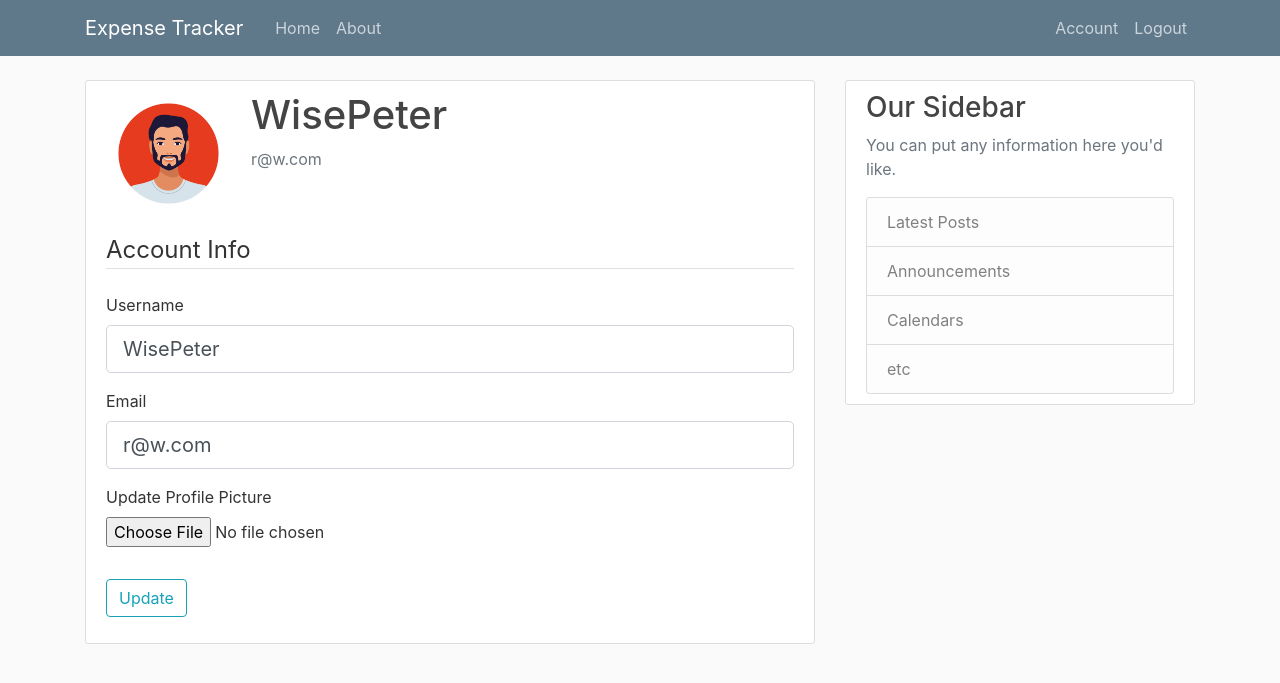
After one commit to thewisepeter/wisdomexpense, a Flask app: page /account in a window 1280 px wide. The commit adds this page. Shown: the top 683 px of the page. Run offline with Flask 3, Linux system fonts and the light colour scheme; a user stored in the database is signed in; some libraries are stand-ins or nearby versions.

Commit message:
implemented user account

```diff
--- a/expense_app/__init__.py
+++ b/expense_app/__init__.py
@@ -9,5 +9,7 @@ app.config['SQLALCHEMY_DATABASE_URI'] = 'sqlite:///site.db'
 db = SQLAlchemy(app)
 bcrypt = Bcrypt(app)
 login_manager = LoginManager(app)
+login_manager.login_view = 'login'
+login_manager.login_message_category = 'info'
 
 from expense_app import routes
--- a/expense_app/forms.py
+++ b/expense_app/forms.py
@@ -1,8 +1,9 @@
 from flask_wtf import FlaskForm
+from flask_login import current_user
 from wtforms import StringField, PasswordField, SubmitField, BooleanField
-from wtforms import FileField, IntegerField, TextAreaField, SelectField
+from wtforms import IntegerField, TextAreaField, SelectField
 from wtforms.validators import DataRequired, Length, Email, EqualTo, ValidationError
-from flask_wtf.file import FileAllowed
+from flask_wtf.file import FileField, FileAllowed
 from datetime import datetime
 from expense_app.models import User
 
@@ -33,6 +34,28 @@ class RegistrationForm(FlaskForm):
         user = User.query.filter_by(email=email.data).first()
         if user:
             raise ValidationError('That email is taken. Please choose a different one.')
+
+
+# This form updates the account details
+class UpdateAccountForm(FlaskForm):
+    username = StringField('Username',
+                           validators=[DataRequired(), Length(min=2, max=20)])
+    email = StringField('Email',
+                        validators=[DataRequired(), Email()])
+    picture = FileField('Update Profile Picture', validators=[FileAllowed(['jpg', 'jpeg', 'png'])])
+    submit = SubmitField('Update')
+
+    def validate_username(self, username):
+        if username.data != current_user.username:
+            user = User.query.filter_by(username=username.data).first()
+            if user:
+                raise ValidationError('That username is taken. Please choose a different one.')
+
+    def validate_email(self, email):
+        if email.data != current_user.email:
+            user = User.query.filter_by(email=email.data).first()
+            if user:
+                raise ValidationError('That email is taken. Please choose a different one.')
 
 
 # This a form that handles User Login
--- a/expense_app/models.py
+++ b/expense_app/models.py
@@ -13,8 +13,7 @@ class User(db.Model, UserMixin):
     id = db.Column(db.Integer, primary_key=True)
     username = db.Column(db.String(20), unique=True, nullable=False)
     email = db.Column(db.String(120), unique=True, nullable=False)
-    image_file = db.Column(db.String(20), nullable=False,
-                           default='profile_pics/default.jpg')
+    image_file = db.Column(db.String(20), nullable=False, default='default.jpg')
     password = db.Column(db.String(60), nullable=False)
     expenses = db.relationship('Expenses', backref='author', lazy=True)
     income = db.relationship('Income', backref='author', lazy=True)
--- a/expense_app/routes.py
+++ b/expense_app/routes.py
@@ -1,7 +1,10 @@
+import os
+import secrets
+from PIL import Image
 from flask import render_template, flash, redirect, url_for, request
 from expense_app import app, db, bcrypt
 from expense_app.models import User, Expenses, Income, SpendingLimit, PlannerItem
-from expense_app.forms import RegistrationForm, LoginForm, ExpenseForm
+from expense_app.forms import RegistrationForm, UpdateAccountForm, LoginForm, ExpenseForm
 from flask_login import login_user, current_user, logout_user, login_required
 
 posts = [
@@ -24,16 +27,25 @@ posts = [
 @app.route("/")
 @app.route("/home")
 def home():
+    '''
+        This redirects me home
+    '''
     return render_template('home.html', posts=posts)
 
 
 @app.route("/about")
 def about():
+    '''
+        This is the landing/ about page
+    '''
     return render_template('about.html', title='About')
 
 
 @app.route("/register", methods=['GET', 'POST'])
 def register():
+    '''
+        This is where users register and get an account
+    '''
     if current_user.is_authenticated:
         return redirect(url_for('home'))
     form = RegistrationForm()
@@ -49,6 +61,9 @@ def register():
 
 @app.route("/login", methods=['GET', 'POST'])
 def login():
+    '''
+        Handles logging in of registered users
+    '''
     if current_user.is_authenticated:
         return redirect(url_for('home'))
     form = LoginForm()
@@ -64,11 +79,56 @@ def login():
 
 @app.route("/addexpense", methods=['GET', 'POST'])
 def addexpense():
+        '''
+            Handles addition of expenses
+        '''
         form = ExpenseForm()
         if form.validate_on_submit():
             flash(f'Expense added!', 'success')
             return redirect(url_for('home'))
         return render_template('add_expense.html',title='Add Expense', form=form)
+
+def save_picture(form_picture):
+    random_hex = secrets.token_hex(8)
+    _, f_ext = os.path.splitext(form_picture.filename)
+    picture_fn = random_hex + f_ext
+    picture_path = os.path.join(app.root_path, 'static/profile_pics', picture_fn)
+
+    # resizing the image
+    output_size = (125, 125)
+    i = Image.open()
+    i.thumbnail(output_size)
+    i.save(picture_path)
+
+    return picture_fn
+
+@app.route("/account", methods=['GET', 'POST'])
+@login_required
+def account():
+    form = UpdateAccountForm()
+    if form.validate_on_submit():
+        if form.picture.data:
+            picture_file = save_picture(form.picture.data)
+            current_user.image_file = picture_file
+        current_user.username = form.username.data
+        current_user.email = form.email.data
+        db.session.commit()
+        flash('Your account has been updated!', 'success')
+        return redirect(url_for('account'))
+    elif request.method == 'GET':
+        form.username.data = current_user.username
+        form.email.data = current_user.email
+    image_file = url_for('static', filename='profile_pics/' + current_user.image_file)
+    return render_template('account.html', title='Account',
+                           image_file=image_file, form=form)
+
+@app.route("/logout")
+def logout():
+    '''
+        Closes a user session
+    '''
+    logout_user()
+    return redirect(url_for('about'))
 
 
 # @app.route("/expense/<int:expense_id>/edit", methods=['GET', 'POST'])
--- /dev/null
+++ b/expense_app/templates/account.html
@@ -0,0 +1,57 @@
+{% extends "layout.html" %}
+{% block content %}
+    <div class="content-section">
+      <div class="media">
+        <img class="rounded-circle account-img" src="{{ image_file }}">
+        <div class="media-body">
+          <h2 class="account-heading">{{ current_user.username }}</h2>
+          <p class="text-secondary">{{ current_user.email }}</p>
+        </div>
+      </div>
+        <form method="POST" action="" enctype="multipart/form-data">
+            {{ form.hidden_tag() }}
+            <fieldset class="form-group">
+                <legend class="border-bottom mb-4">Account Info</legend>
+                <div class="form-group">
+                    {{ form.username.label(class="form-control-label") }}
+
+                    {% if form.username.errors %}
+                        {{ form.username(class="form-control form-control-lg is-invalid") }}
+                        <div class="invalid-feedback">
+                            {% for error in form.username.errors %}
+                                <span>{{ error }}</span>
+                            {% endfor %}
+                        </div>
+                    {% else %}
+                        {{ form.username(class="form-control form-control-lg") }}
+                    {% endif %}
+                </div>
+                <div class="form-group">
+                    {{ form.email.label(class="form-control-label") }}
+                    {% if form.email.errors %}
+                        {{ form.email(class="form-control form-control-lg is-invalid") }}
+                        <div class="invalid-feedback">
+                            {% for error in form.email.errors %}
+                                <span>{{ error }}</span>
+                            {% endfor %}
+                        </div>
+                    {% else %}
+                        {{ form.email(class="form-control form-control-lg") }}
+                    {% endif %}
+                </div>
+                <div class="form-group">
+                    {{ form.picture.label() }}
+                    {{ form.picture(class="form-control-file") }}
+                    {% if form.picture.errors %}
+                        {% for error in form.picture.errors %}
+                            <span class="text-danger">{{ error }}</span></br>
+                        {% endfor %}
+                    {% endif %}
+                </div>
+            </fieldset>
+            <div class="form-group">
+                {{ form.submit(class="btn btn-outline-info") }}
+            </div>
+        </form>
+    </div>
+{% endblock content %}
--- a/expense_app/templates/layout.html
+++ b/expense_app/templates/layout.html
@@ -31,8 +31,13 @@
                     </div>
                     <!-- Navbar Right Side -->
                     <div class="navbar-nav">
-                        <a class="nav-item nav-link {% if request.endpoint == 'login' %}active{% endif %}" href="{{ url_for('login') }}">Login</a>
-                        <a class="nav-item nav-link {% if request.endpoint == 'register' %}active{% endif %}" href="{{ url_for('register') }}">Register</a>
+                        {% if current_user.is_authenticated %}
+                            <a class="nav-item nav-link" href="{{ url_for('account') }}">Account</a>
+                            <a class="nav-item nav-link" href="{{ url_for('logout') }}">Logout</a>
+                        {% else %}
+                            <a class="nav-item nav-link" href="{{ url_for('login') }}">Login</a>
+                            <a class="nav-item nav-link" href="{{ url_for('register') }}">Register</a>
+                        {% endif %}
                     </div>
                 </div>
             </div>
```
Also changed, not shown: expense_app/static/profile_pics/596b8bd5e9c9d60f.jpg (added), expense_app/static/profile_pics/5b552c9b2fde8fe1.jpg (added), expense_app/static/profile_pics/6de37f916692567b.jpg (added), expense_app/static/profile_pics/d1081faa0b410f25.jpg (added), instance/site.db.
